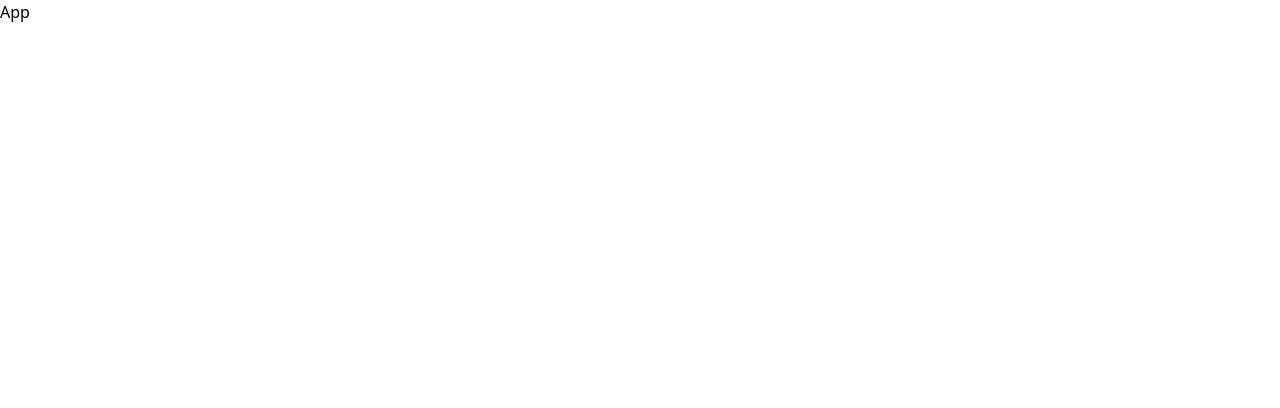
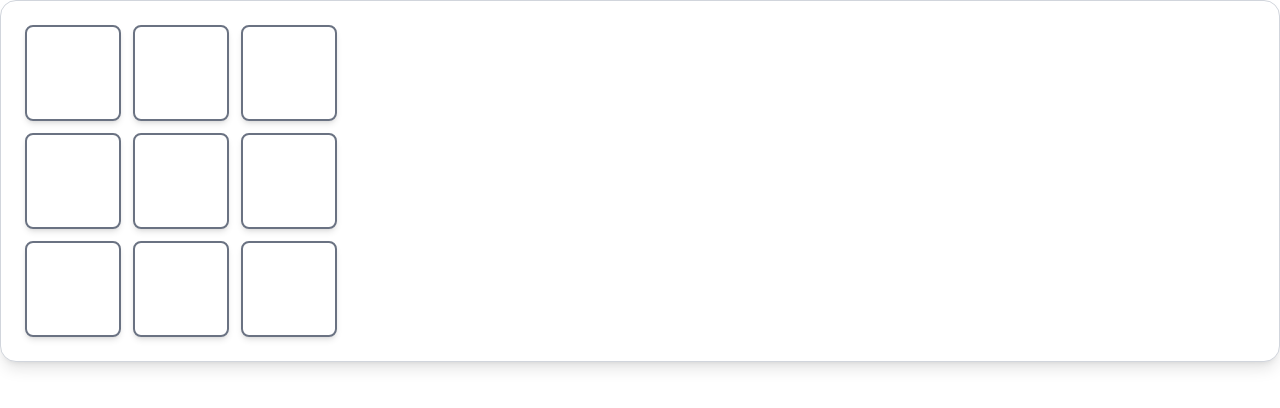
Before and after one commit to chathuranga-senanayaka/tic-tac-toe, a React (Vite) app: page / in a window 1280 px wide. Shown: the top 408 px of the page. Built offline with nearby package versions, Linux system fonts and the light colour scheme.

Commit message:
developed basic structure and style them

```diff
--- a/src/App.jsx
+++ b/src/App.jsx
@@ -1,7 +1,12 @@
 import React from "react";
+import Board from "./components/Board";
 
 const App = () => {
-  return <div>App</div>;
+  return (
+    <div>
+      <Board />
+    </div>
+  );
 };
 
 export default App;
--- /dev/null
+++ b/src/components/Board.jsx
@@ -0,0 +1,26 @@
+import React from "react";
+import Square from "./Square";
+
+const Board = () => {
+  return (
+    <div className="flex flex-col gap-3 p-6 bg-white rounded-2xl shadow-lg border border-gray-300">
+      <div className="flex gap-3">
+        <Square />
+        <Square />
+        <Square />
+      </div>
+      <div className="flex gap-3">
+        <Square />
+        <Square />
+        <Square />
+      </div>
+      <div className="flex gap-3">
+        <Square />
+        <Square />
+        <Square />
+      </div>
+    </div>
+  );
+};
+
+export default Board;
--- /dev/null
+++ b/src/components/Square.jsx
@@ -0,0 +1,20 @@
+import React, { useState } from "react";
+
+const Square = () => {
+  const [value, setValue] = useState(null);
+  const handleClick = () => {
+    setValue("X");
+  };
+
+  return (
+    <button
+      className="square border-2 border-gray-500 font-bold text-4xl w-24 h-24 flex items-center justify-center
+      rounded-lg shadow-md hover:bg-gray-200 transition-all duration-300 ease-in-out"
+      onClick={handleClick}
+    >
+      {value}
+    </button>
+  );
+};
+
+export default Square;
```
